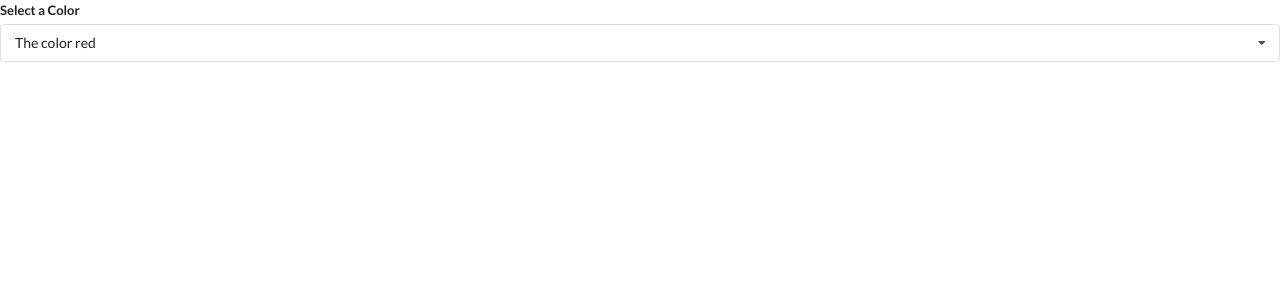
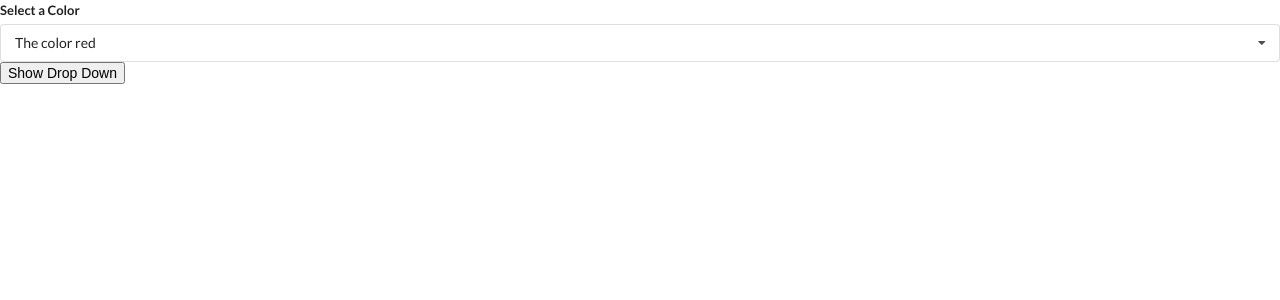
Before and after one commit to andrewgkinnaird/modernreactwithredux, a React (Create React App) app in the folder widgets/: page / in a window 1280 px wide. Shown: the top 300 px of the page. Built offline with nearby package versions, Linux system fonts and the light colour scheme.

Commit message:
fixed body click bug

```diff
--- a/widgets/src/App.js
+++ b/widgets/src/App.js
@@ -36,14 +36,20 @@
 
 const App = () => {
     const [selected,setSelected] = useState(options[0]);
+    const[showDropdown,setShowDropdown] = useState(true);
 
     return (
         <div>
-           <Dropdown
+            { showDropdown ?
+                <Dropdown
                 options={options}
                 selected={selected}
                 onSelectedChange={setSelected}
-            />
+                />
+                : null
+            }
+           <button onClick={()=>{setShowDropdown(!showDropdown);}}>Show Drop Down {showDropdown}</button>
+
         </div>
     )
 };
--- a/widgets/src/components/Dropdown.js
+++ b/widgets/src/components/Dropdown.js
@@ -3,17 +3,25 @@
 
 const Dropdown = ( {options,selected,onSelectedChange}) => {
     const[open,setOpen] = useState(false);
+
+
     const ref = useRef();
 
     useEffect(() => {
-        document.body.addEventListener('click',(event) => {
+        const onBodyClick = (event) => {
             if(ref.current.contains(event.target))
             {
                 return;
             }
 
             setOpen(false);
-        },{capture:true})
+        };
+
+        document.body.addEventListener('click',onBodyClick,{capture:true});
+
+        return () => {
+            document.body.removeEventListener('click',onBodyClick,{capture:true});
+        }
     },[]);
 
     const renderedItems = options.map((item) => {
@@ -31,6 +39,7 @@
     })
 
     return (
+
         <div ref={ref} className='ui form'>
             <div className='field'>
                 <label className = 'label'>Select a Color</label>
```
